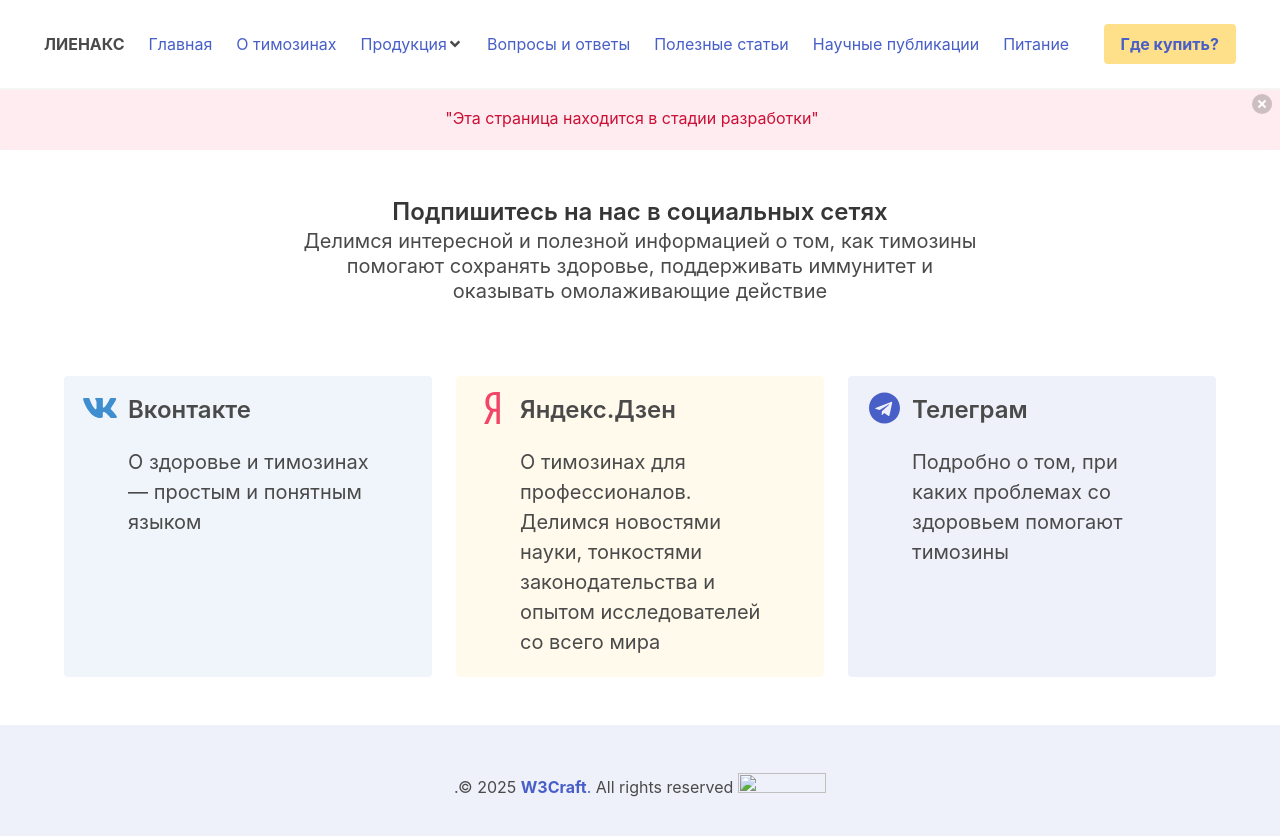
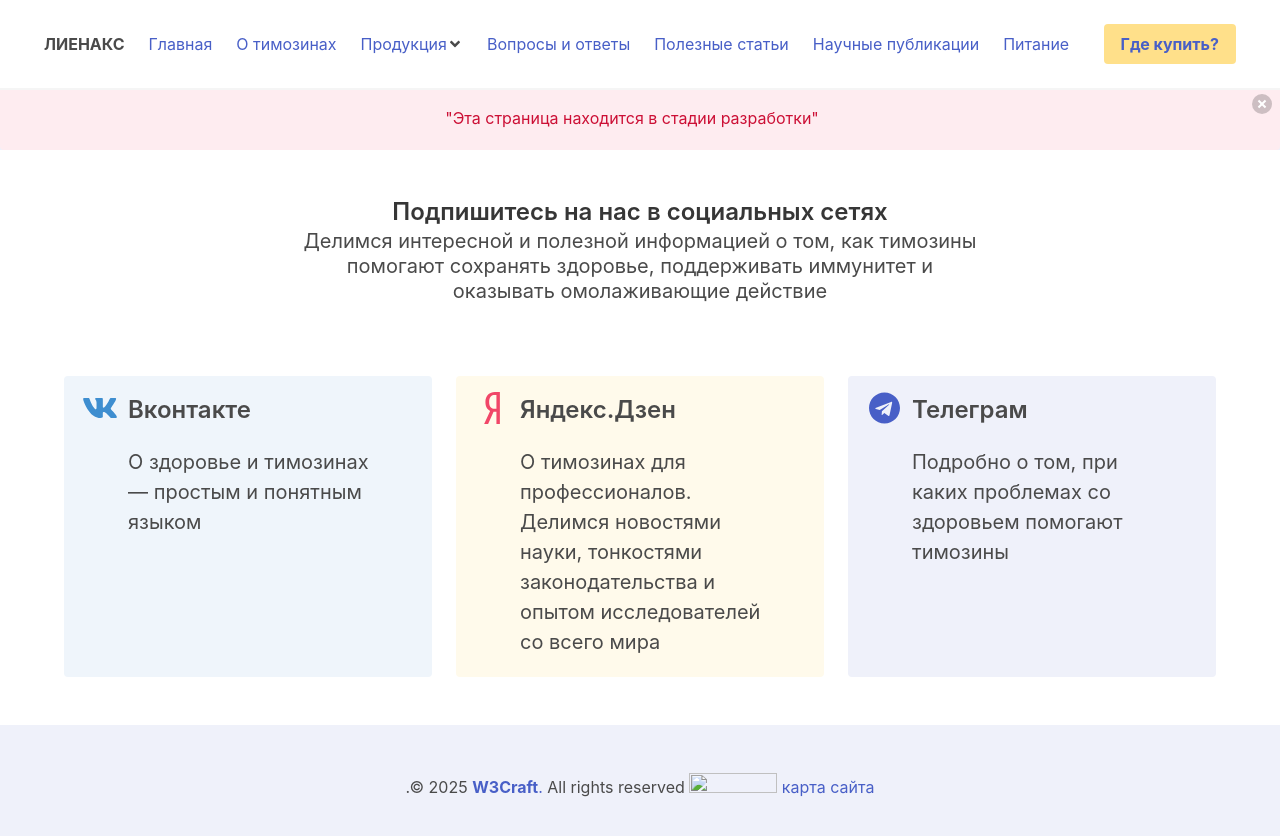
Before and after one commit to w3craft/lienax, a Jekyll site: the page built from _pages/index.html, in a window 1280 px wide and 900 px high, scrolled down 542 px. Shown: the top 836 px of the window. Built offline with Jekyll 4.4.1, drawn with Linux system fonts in a browser that asks for light colours; nearby versions of some CDN libraries.

Commit message:
modified:   _includes/footer.html

```diff
--- a/_includes/footer.html
+++ b/_includes/footer.html
@@ -7,6 +7,7 @@
       <a href="https://webmaster.yandex.ru/siteinfo/?site=lienax.ru">
         <img width="88" height="31" alt="" border="0" border-radius="8" src="https://yandex.ru/cycounter?lienax.ru&theme=light&lang=ru"/>
       </a>
+      <a href="https://lienax.ru/sitemap.xml">карта сайта</a>
     </p>
   </div>
 </footer>
```
